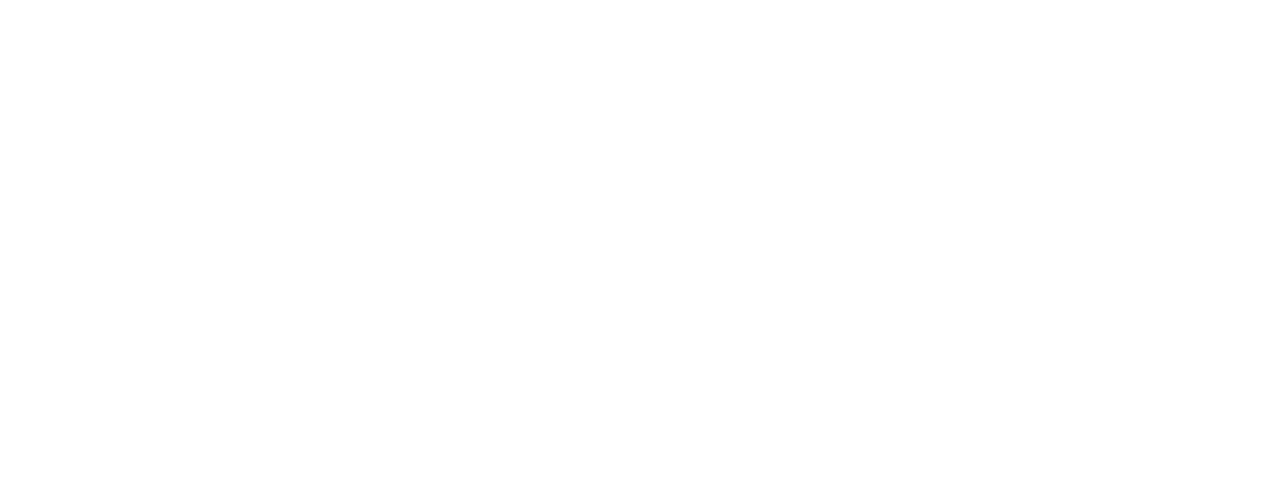
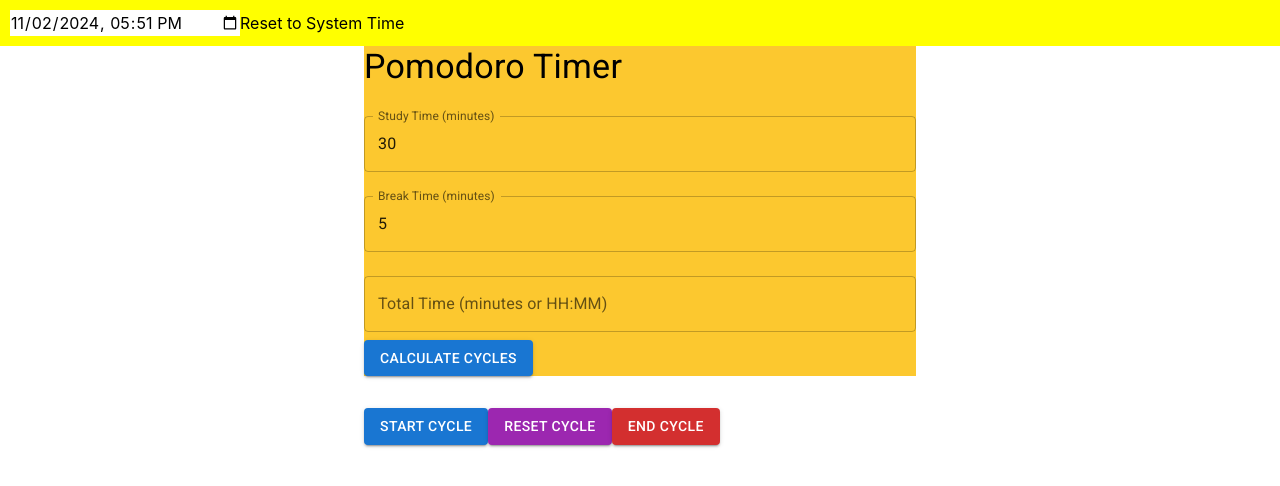
Before and after one commit to matte23n/selfie-event-calendar, a React (Create React App) app: page /pomodoro in a window 1280 px wide. Before the commit this address had no page. Shown: the top 486 px of the page. Built offline with nearby package versions, Linux system fonts and the light colour scheme.

Commit message:
Aggiunta interfaccia base per pagine note e pomodoro + time machine

```diff
--- a/package.json
+++ b/package.json
@@ -17,6 +17,7 @@
     "@types/react": "^19.0.0",
     "@types/react-big-calendar": "^1.16.1",
     "@types/react-dom": "^19.0.0",
+    "marked": "^15.0.7",
     "moment": "^2.30.1",
     "react": "^19.0.0",
     "react-big-calendar": "^1.18.0",
--- a/src/App.tsx
+++ b/src/App.tsx
@@ -1,5 +1,4 @@
 import './App.css';
-import MyCalendar from './MyCalendar';
 import '@fontsource/roboto/300.css';
 import '@fontsource/roboto/400.css';
 import '@fontsource/roboto/500.css';
@@ -8,15 +7,40 @@ import { BrowserRouter, Routes, Route } from "react-router";
 import Login from './Login';
 import Signup from './Signup';
 import Home from './Home';
+import React, { useEffect, useState } from 'react';
+import TimeMachineControl from './components/TimeMachineControl';
+import Pomodoro from './Pomodoro';
+import Note from './Note';
+import Progetti from './Progetti';
+import MyCalendar from './Calendar';
 
-function App() {
+const App: React.FC = () => {
+  const [currentTime, setCurrentTime] = useState<Date>(new Date());
+
+  useEffect(() => {
+//    const subscription = timeMachineService.currentTime$.subscribe(setCurrentTime);
+  //  return () => subscription.unsubscribe();
+  }, []);
+
+  useEffect(() => {
+    // Aggiorna le view in base alla nuova data e ora
+    // ...existing code...
+  }, [currentTime]);
+
   return (
-    <Routes>
+    <div>
+      <TimeMachineControl />
+      <Routes>
         <Route path="/login" element={<Login/>} />
         <Route path="/signup" element={<Signup/>} />
+        <Route path="/calendario" element={<MyCalendar/>} />
+        <Route path="/pomodoro" element={<Pomodoro/>} />
+        <Route path="/note" element={<Note/>} />
+        <Route path="/progetti" element={<Progetti/>} />
         <Route path="/" element={<Home/>} />
-    </Routes>
+      </Routes>
+    </div>
   );
-}
+};
 
 export default App;
--- a/src/EventInfoDialog.tsx
+++ b/src/EventInfoDialog.tsx
@@ -1,6 +1,6 @@
 import { Button, Dialog, DialogActions, DialogContent, DialogTitle, Slide } from "@mui/material";
 import { useEffect, useState } from "react";
-import { CalendarEvent } from "./MyCalendar";
+import { CalendarEvent } from "./Calendar";
 import React from "react";
 import { TransitionProps } from "@mui/material/transitions";
 
--- a/src/Home.tsx
+++ b/src/Home.tsx
@@ -1,11 +1,39 @@
 import React from 'react';
-import MyCalendar from './MyCalendar';
+import MyCalendar from './Calendar';
+import { Link } from 'react-router';
+import { Button, Container, Grid2 as Grid, Box } from '@mui/material';
 
 function Home() {
   return (
-    <div className='h-screen flex items-center justify-center'>
-      <MyCalendar />
-    </div>
+    <Container maxWidth="lg" className='h-screen flex flex-col items-center justify-center'>
+      <Box mb={4}>
+        <Grid container spacing={2} justifyContent="center">
+          <Grid>
+            <Button variant="contained" color="primary" component={Link} to='/calendario'>
+              Calendario
+            </Button>
+          </Grid>
+          <Grid>
+            <Button variant="contained" color="secondary" component={Link} to='/pomodoro'>
+              Pomodoro
+            </Button>
+          </Grid>
+          <Grid>
+            <Button variant="contained" color="warning" component={Link} to='/note'>
+              Note
+            </Button>
+          </Grid>
+          <Grid>
+            <Button variant="contained" color="success" component={Link} to='/progetti'>
+              Progetti
+            </Button>
+          </Grid>
+        </Grid>
+      </Box>
+      <Box className='flex items-center justify-center w-full'>
+        <MyCalendar />
+      </Box>
+    </Container>
   );
 }
 
--- /dev/null
+++ b/src/Note.tsx
@@ -0,0 +1,87 @@
+import React, { useState } from 'react';
+import { Button, Container, Grid2 as Grid, Box, TextField, Typography, Card, CardContent, CardActions } from '@mui/material';
+import {marked} from 'marked';
+
+interface Note {
+  id: number;
+  title: string;
+  content: string;
+  categories: string[];
+  createdAt: Date;
+  updatedAt: Date;
+}
+
+const Note = () => {
+  const [notes, setNotes] = useState<Note[]>([]);
+  const [newNote, setNewNote] = useState({ title: '', content: '', categories: [] });
+
+  const addNote = () => {
+    const note: Note = {
+      id: Date.now(),
+      title: newNote.title,
+      content: newNote.content,
+      categories: newNote.categories,
+      createdAt: new Date(),
+      updatedAt: new Date(),
+    };
+    setNotes([...notes, note]);
+    setNewNote({ title: '', content: '', categories: [] });
+  };
+
+  const deleteNote = (id: number) => {
+    setNotes(notes.filter(note => note.id !== id));
+  };
+
+  const duplicateNote = (id: number) => {
+    const noteToDuplicate = notes.find(note => note.id === id);
+    if (noteToDuplicate) {
+      const duplicatedNote = { ...noteToDuplicate, id: Date.now(), createdAt: new Date(), updatedAt: new Date() };
+      setNotes([...notes, duplicatedNote]);
+    }
+  };
+
+  return (
+    <Container maxWidth="lg">
+      <Box mb={4}>
+        <Typography variant="h4" gutterBottom>Notes</Typography>
+        <TextField
+          label="Title"
+          value={newNote.title}
+          onChange={(e) => setNewNote({ ...newNote, title: e.target.value })}
+          fullWidth
+          margin="normal"
+        />
+        <TextField
+          label="Content"
+          value={newNote.content}
+          onChange={(e) => setNewNote({ ...newNote, content: e.target.value })}
+          fullWidth
+          multiline
+          rows={4}
+          margin="normal"
+        />
+        <Button variant="contained" color="primary" onClick={addNote}>Add Note</Button>
+      </Box>
+      <Grid container spacing={2}>
+        {notes.map(note => (
+          <Grid key={note.id}>
+            <Card>
+              <CardContent>
+                <Typography variant="h5" component="div">{note.title}</Typography>
+                <Typography variant="body2" color="text.secondary">
+                  <div dangerouslySetInnerHTML={{ __html: marked(note.content.substring(0, 200),{ async: false}) }} />
+                </Typography>
+              </CardContent>
+              <CardActions>
+                <Button size="small" onClick={() => duplicateNote(note.id)}>Duplicate</Button>
+                <Button size="small" onClick={() => deleteNote(note.id)}>Delete</Button>
+              </CardActions>
+            </Card>
+          </Grid>
+        ))}
+      </Grid>
+    </Container>
+  );
+};
+
+export default Note;
--- /dev/null
+++ b/src/Pomodoro.css
@@ -0,0 +1,17 @@
+.study-animation {
+  animation: studyAnimation 1s infinite alternate;
+}
+
+.break-animation {
+  animation: breakAnimation 1s infinite alternate;
+}
+
+@keyframes studyAnimation {
+  0% { background-color: #ffeb3b; }
+  100% { background-color: #fbc02d; }
+}
+
+@keyframes breakAnimation {
+  0% { background-color: #4caf50; }
+  100% { background-color: #388e3c; }
+}
--- /dev/null
+++ b/src/Pomodoro.tsx
@@ -0,0 +1,108 @@
+import React, { useState, useEffect } from 'react';
+import { Button, Container, Grid2 as Grid, Box, TextField, Typography } from '@mui/material';
+import './Pomodoro.css';
+
+interface cycle {
+  study: number;
+  break: number;
+}
+
+const Pomodoro = () => {
+  const [studyTime, setStudyTime] = useState(30);
+  const [breakTime, setBreakTime] = useState(5);
+  const [totalTime, setTotalTime] = useState('');
+  const [cycles, setCycles] = useState<cycle[]>([]);
+  const [currentCycle, setCurrentCycle] = useState(0);
+  const [isStudying, setIsStudying] = useState(true);
+  const [timer, setTimer] = useState<NodeJS.Timeout | null>(null);
+
+  const calculateCycles = () => {
+    let totalMinutes = parseInt(totalTime);
+    if (isNaN(totalMinutes)) {
+      const [hours, minutes] = totalTime.split(':').map(Number);
+      totalMinutes = (hours * 60) + minutes;
+    }
+    const cycleTime = studyTime + breakTime;
+    const numCycles = Math.floor(totalMinutes / cycleTime);
+    const remainingTime = totalMinutes % cycleTime;
+    const cycles = Array(numCycles).fill({ study: studyTime, break: breakTime });
+    if (remainingTime > 0) {
+      cycles.push({ study: remainingTime, break: 0 });
+    }
+    setCycles(cycles);
+  };
+
+  const startCycle = () => {
+    if (currentCycle < cycles.length) {
+      const time = isStudying ? cycles[currentCycle].study : cycles[currentCycle].break;
+      setTimer(setTimeout(() => {
+        setIsStudying(!isStudying);
+        if (!isStudying) {
+          setCurrentCycle(currentCycle + 1);
+        }
+        startCycle();
+      }, time * 60000));
+    } else {
+      alert('All cycles completed!');
+    }
+  };
+
+  const resetCycle = () => {
+    clearTimeout(timer!);
+    setCurrentCycle(0);
+    setIsStudying(true);
+  };
+
+  const endCycle = () => {
+    clearTimeout(timer!);
+    setCurrentCycle(cycles.length);
+  };
+
+  useEffect(() => {
+    if (currentCycle < cycles.length) {
+      const notification = isStudying ? 'Study time!' : 'Break time!';
+      alert(notification);
+    }
+  }, [currentCycle, isStudying]);
+
+  return (
+    <Container maxWidth="sm">
+      <Box mb={4} className={isStudying ? 'study-animation' : 'break-animation'}>
+        <Typography variant="h4" gutterBottom>Pomodoro Timer</Typography>
+        <TextField
+          label="Study Time (minutes)"
+          type="number"
+          value={studyTime}
+          onChange={(e) => setStudyTime(parseInt(e.target.value))}
+          fullWidth
+          margin="normal"
+        />
+        <TextField
+          label="Break Time (minutes)"
+          type="number"
+          value={breakTime}
+          onChange={(e) => setBreakTime(parseInt(e.target.value))}
+          fullWidth
+          margin="normal"
+        />
+        <TextField
+          label="Total Time (minutes or HH:MM)"
+          value={totalTime}
+          onChange={(e) => setTotalTime(e.target.value)}
+          fullWidth
+          margin="normal"
+        />
+        <Button variant="contained" color="primary" onClick={calculateCycles}>Calculate Cycles</Button>
+      </Box>
+      <Grid container spacing={2}>
+        <Grid>
+          <Button variant="contained" color="primary" onClick={startCycle}>Start Cycle</Button>
+          <Button variant="contained" color="secondary" onClick={resetCycle}>Reset Cycle</Button>
+          <Button variant="contained" color="error" onClick={endCycle}>End Cycle</Button>
+        </Grid>
+      </Grid>
+    </Container>
+  );
+};
+
+export default Pomodoro;
--- /dev/null
+++ b/src/Progetti.tsx
@@ -0,0 +1,7 @@
+import React, { useState } from 'react';
+
+const Progetti = () => {
+  return <></>
+};
+
+export default Progetti;
--- /dev/null
+++ b/src/components/TimeMachineControl.tsx
@@ -0,0 +1,28 @@
+import React, { useState } from 'react';
+
+const TimeMachineControl: React.FC = () => {
+  const [date, setDate] = useState<string>(new Date().toISOString().slice(0, 16));
+
+  const handleChange = (event: React.ChangeEvent<HTMLInputElement>) => {
+    setDate(event.target.value);
+//    timeMachineService.setTime(new Date(event.target.value));
+  };
+
+  const handleReset = () => {
+    setDate(new Date().toISOString().slice(0, 16));
+  //  timeMachineService.resetTime();
+  };
+
+  return (
+    <div style={{ backgroundColor: 'yellow', padding: '10px' }}>
+      <input
+        type="datetime-local"
+        value={date}
+        onChange={handleChange}
+      />
+      <button onClick={handleReset}>Reset to System Time</button>
+    </div>
+  );
+};
+
+export default TimeMachineControl;
```
Also changed, not shown: src/Calendar.tsx (renamed from src/MyCalendar.tsx), 1 other file (tests, documents, lock files or other folders).
